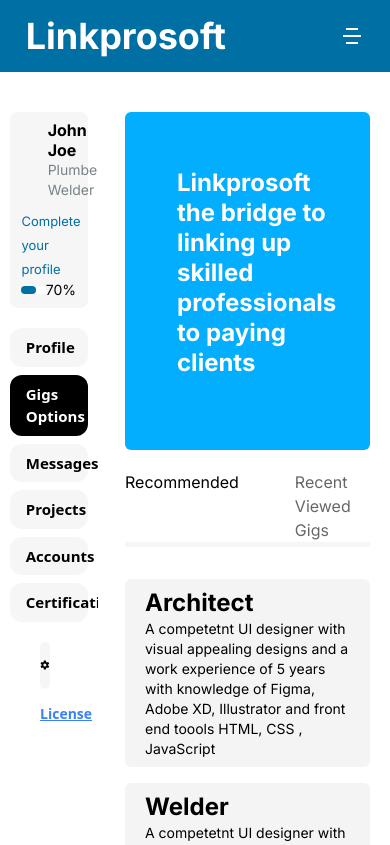
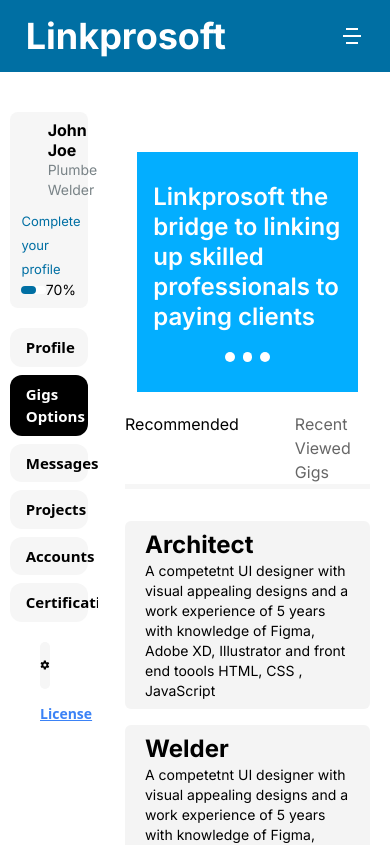
Before and after one commit to german-machine/Linkprosoft, a React (Vite) app in the folder Front-end/: page /UserDashboard/gigs-options in a window 390 px wide. Shown: the top 845 px of the page. Built offline with nearby package versions, Linux system fonts and the light colour scheme.

Commit message:
restyled for both desktop and mobile screen

```diff
--- a/Front-end/src/Pages/UserDashboard/components/GigsOptionsBanner.jsx
+++ b/Front-end/src/Pages/UserDashboard/components/GigsOptionsBanner.jsx
@@ -2,20 +2,19 @@
 
 const Banner = () => {
   return (
-    <>
-      <section className='bg-[#03AEFF] relative py-16 px-10 rounded-md '>
-        <div className='relative left-3 font-Inter top-[-8px] font-bold text-white text-2xl leading-tight'>
-          <h2>Linkprosoft the bridge to linking up skilled <br /> professionals to paying clients</h2>
+    <section className='w-[90%] lg:w-full mx-auto rounded-2xl lg:rounded-none mt-10 lg:mt-0'>
+      <div className='w-full lg:w-[90%] mx-auto bg-[#03AEFF] h-[15rem] py-5 px-4 lg:rounded-md flex flex-col justify-around items-center '>
+        <div className=''>
+          <h2 className='font-Inter font-semibold text-white text-2xl leading-tight'>Linkprosoft the bridge to linking up skilled <br /> professionals to paying clients</h2>
         </div>
 
-        <div className='flex absolute bottom-3 left-96 gap-2'>
-          <div className='bg-white w-[15px] h-[15px] rounded-full'></div>
-          <div className='bg-white w-[15px] h-[15px] rounded-full'></div>
-          <div className='bg-white w-[15px] h-[15px] rounded-full'></div>
+        <div className='flex  gap-2'>
+          <div className='bg-white w-[.6rem] h-[.6rem] rounded-full'></div>
+          <div className='bg-white w-[.6rem] h-[.6rem] rounded-full'></div>
+          <div className='bg-white w-[.6rem] h-[.6rem] rounded-full'></div>
         </div>
-      </section>
-
-</>
+      </div>
+    </section>
   )
 }
 
```
